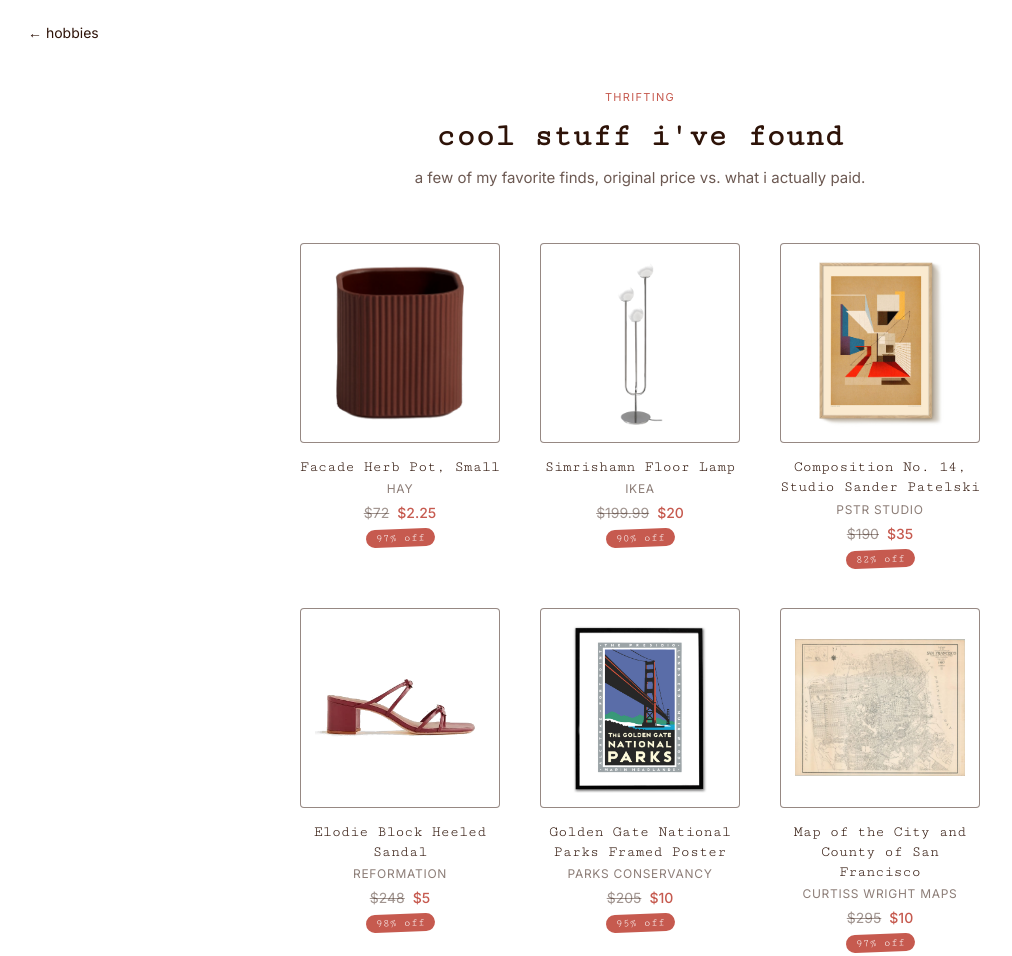
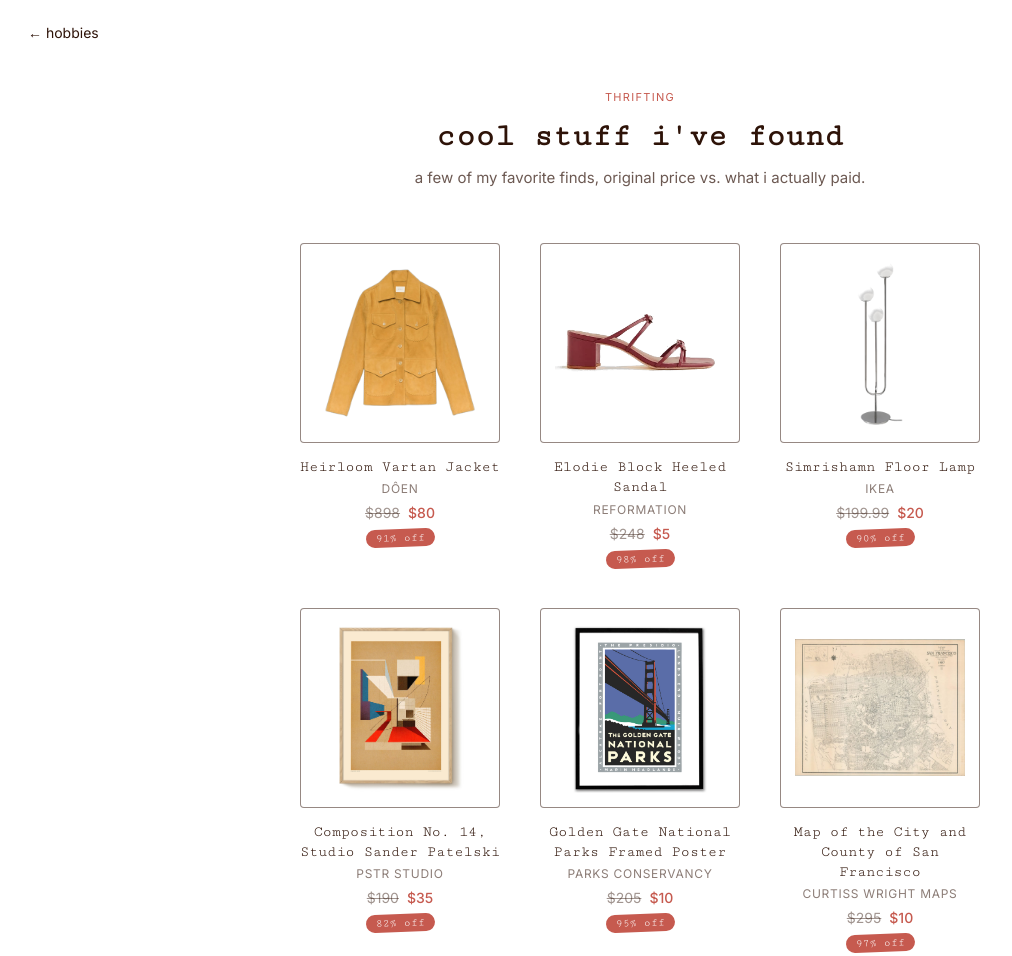
Before and after one commit to allisonbowden/allison-site, a plain HTML site: page thrifting.html in a window 1280 px wide. Shown: the whole page, without its empty margins (0-1012 px from the left). Drawn offline with Linux system fonts and the light colour scheme.

Commit message:
Thrifting: swap Hay pot for Doen jacket, put jacket and sandal on top row
Co-Authored-By: Claude Sonnet 5.5 <noreply@anthropic.com>

```diff
--- a/thrifting.html
+++ b/thrifting.html
@@ -21,12 +21,22 @@
 
     <div class="find">
       <div class="find-photo">
-        <img src="images/thrift-herb-pot.png" alt="HAY Facade small terracotta herb pot">
+        <img src="images/thrift-jacket.png" alt="Dôen Heirloom Vartan suede jacket in mustard yellow with scalloped pockets">
       </div>
-      <span class="find-name">Facade Herb Pot, Small</span>
-      <span class="find-brand">HAY</span>
-      <span class="find-price"><span class="og">$72</span><span class="thrifted">$2.25</span></span>
-      <span class="find-off">97% off</span>
+      <span class="find-name">Heirloom Vartan Jacket</span>
+      <span class="find-brand">Dôen</span>
+      <span class="find-price"><span class="og">$898</span><span class="thrifted">$80</span></span>
+      <span class="find-off">91% off</span>
+    </div>
+
+    <div class="find">
+      <div class="find-photo">
+        <img src="images/thrift-sandal.png" alt="Reformation brick red leather Elodie block heeled sandal">
+      </div>
+      <span class="find-name">Elodie Block Heeled Sandal</span>
+      <span class="find-brand">Reformation</span>
+      <span class="find-price"><span class="og">$248</span><span class="thrifted">$5</span></span>
+      <span class="find-off">98% off</span>
     </div>
 
     <div class="find">
@@ -47,16 +57,6 @@
       <span class="find-brand">PSTR Studio</span>
       <span class="find-price"><span class="og">$190</span><span class="thrifted">$35</span></span>
       <span class="find-off">82% off</span>
-    </div>
-
-    <div class="find">
-      <div class="find-photo">
-        <img src="images/thrift-sandal.png" alt="Reformation brick red leather Elodie block heeled sandal">
-      </div>
-      <span class="find-name">Elodie Block Heeled Sandal</span>
-      <span class="find-brand">Reformation</span>
-      <span class="find-price"><span class="og">$248</span><span class="thrifted">$5</span></span>
-      <span class="find-off">98% off</span>
     </div>
 
     <div class="find">
```
Also changed, not shown: images/thrift-jacket.png (added).
